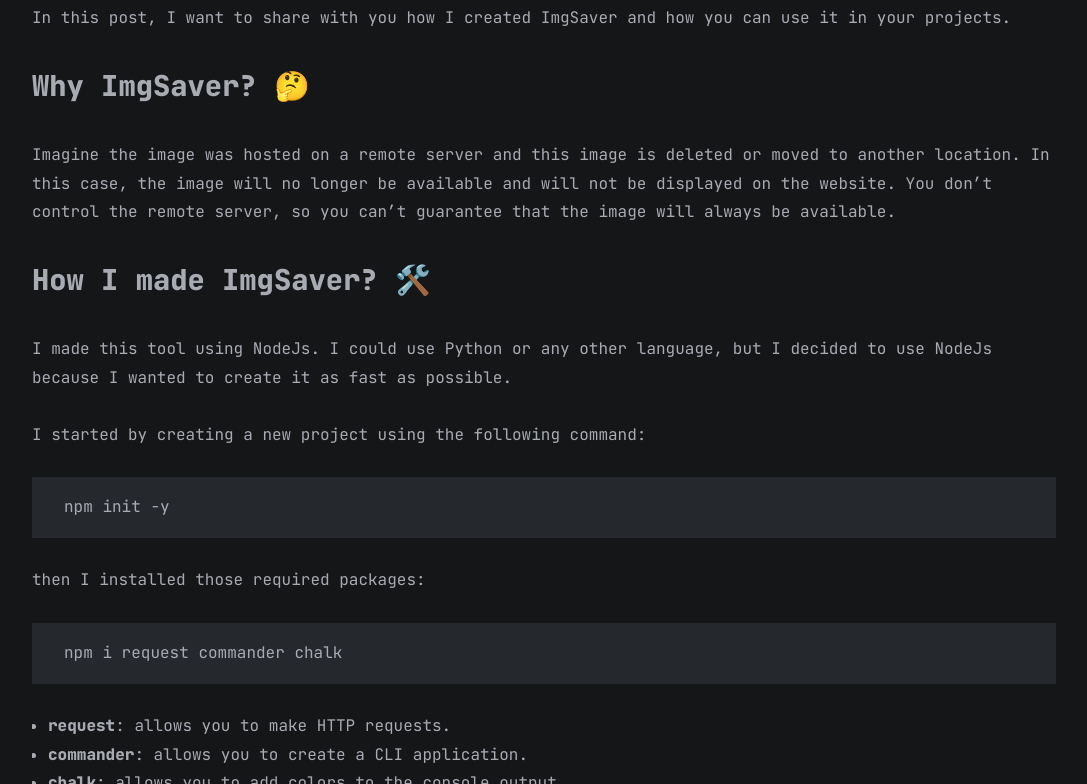
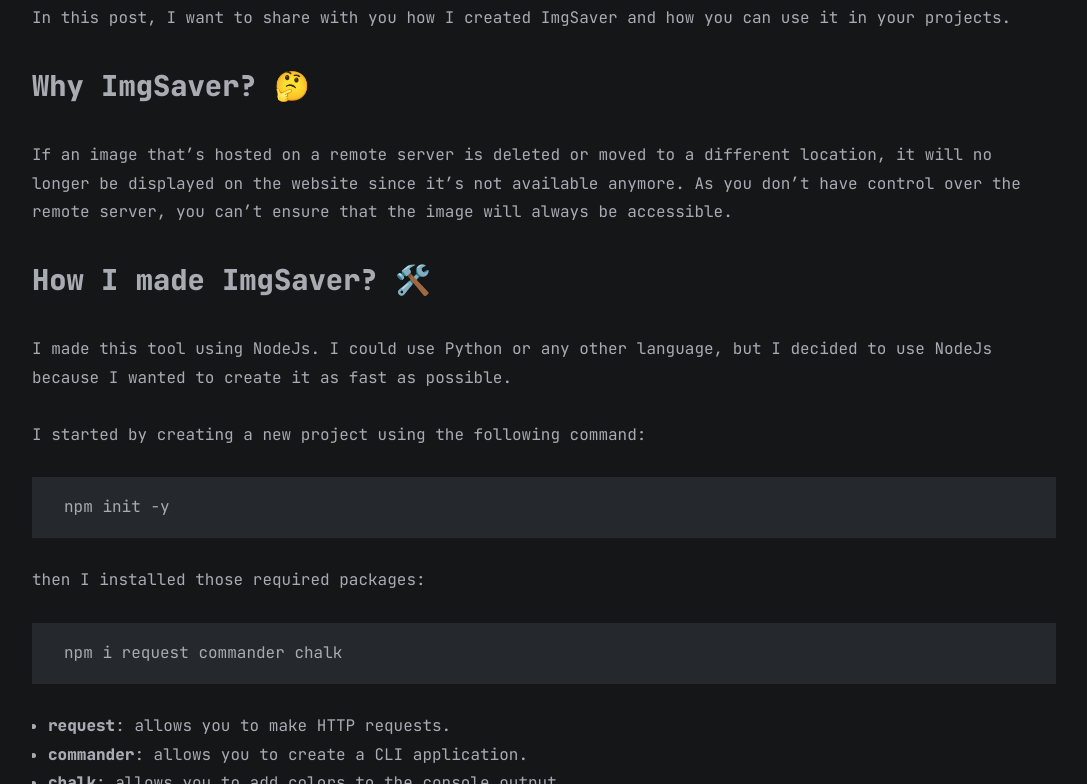
Before and after one commit to Ademking/ademking.github.io, a Jekyll site: the page built from all_collections/_posts/2023-01-11-replace-remote-images.md, in a window 1280 px wide and 900 px high, scrolled down 1034 px, cut to the strip 116-900 px from the top of the window. Shown: the whole strip, without its empty margins (96-1183 px from the left). Built offline with Jekyll 4.4.1, drawn with Linux system fonts in a browser that asks for light colours; comment, search, counter and statistics services are not loaded.

Commit message:
update text

```diff
--- a/all_collections/_posts/2023-01-11-replace-remote-images.md
+++ b/all_collections/_posts/2023-01-11-replace-remote-images.md
@@ -22,8 +22,7 @@
 
 ## Why ImgSaver? 🤔
 
-Imagine the image was hosted on a remote server and this image is deleted or moved to another location. In this case, the image will no longer be available and will not be displayed on the website.
-You don't control the remote server, so you can't guarantee that the image will always be available.
+If an image that's hosted on a remote server is deleted or moved to a different location, it will no longer be displayed on the website since it's not available anymore. As you don't have control over the remote server, you can't ensure that the image will always be accessible.
 
 ## How I made ImgSaver? 🛠️
 
```
